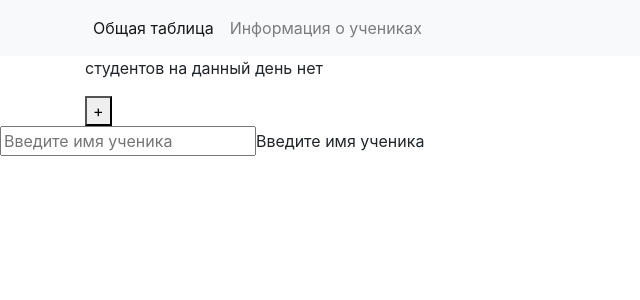
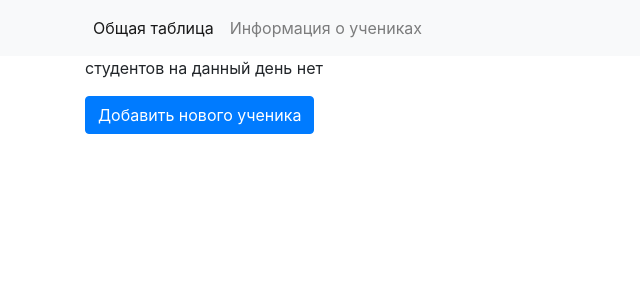
Before and after one commit to zhekablack97/crm-student, a React (Create React App) app: page / in a window 1280 px wide. Shown: the top 300 px of the page, without its empty margins (0-640 px from the left). Built offline with nearby package versions, Linux system fonts and the light colour scheme.

Commit message:
add components Modal bootstrap

```diff
--- a/src/components/FormAddStudent/FormAddStudent.tsx
+++ b/src/components/FormAddStudent/FormAddStudent.tsx
@@ -1,12 +1,15 @@
-import React, { useState } from 'react';
+import React, { useState } from 'react'
 import Modal from 'react-bootstrap/Modal'
+import Button from 'react-bootstrap/Button'
 interface FormAddStudentProps {
   onAdd(title:string): void
+  show: boolean
+  onHide: () => void
 }
 
 const FormAddStudent: React.FC<FormAddStudentProps> = props =>{
-
-  const [name, setName] = useState<string>('');
+  const {onAdd, show, onHide} = props
+  const [name, setName] = useState<string>('')
 
   const changeHandler = (event: React.ChangeEvent<HTMLInputElement>) => {
     setName(event.target.value)
@@ -14,17 +17,19 @@ const FormAddStudent: React.FC<FormAddStudentProps> = props =>{
 
   const keyPressHandler = (event: React.KeyboardEvent) => {
     if (event.key === 'Enter'){
-      props.onAdd(name)
+      onAdd(name)
       setName('')
     }
   }
 
+
   return(
-
+    <Modal show={show} onHide={onHide}>
+      <Modal.Header closeButton>
+        <Modal.Title>Добавте нового ученика</Modal.Title>
+      </Modal.Header>
+      <Modal.Body>
         <div>
-
-
-
           <input
             onChange={changeHandler}
             value={name}
@@ -37,6 +42,11 @@ const FormAddStudent: React.FC<FormAddStudentProps> = props =>{
             Введите имя ученика
           </label>
         </div>
+      </Modal.Body>
+      <Modal.Footer>
+        <Button onClick={onHide}>Close</Button>
+      </Modal.Footer>
+    </Modal>
   )
 }
 
--- a/src/components/ListStudents/ListStudents.tsx
+++ b/src/components/ListStudents/ListStudents.tsx
@@ -35,12 +35,10 @@ const ListStudents: React.FC<ListStudentsProps> = ({
               <span>{name}</span>
             </label>
             <input type="checkbox" id={String(id)} checked={checkStatus} onChange={() => handleToggle(id)} />
-            <Button />
-            <i onClick={() => onRemove(id)}> delete</i>
+            <Button onClick={() => onRemove(id)}>Удалить ученика</Button>
           </li>
         )
       })}
-
     </ul>
   )
 }
--- a/src/pages/StudentTabl.tsx
+++ b/src/pages/StudentTabl.tsx
@@ -2,7 +2,7 @@ import React, { useState, useEffect } from 'react';
 import FormAddStudent from '../components/FormAddStudent';
 import ListStudents from '../components/ListStudents';
 import { IStudent } from '../interfaces';
-import ButtonAdd from '../components/ButtonAdd';
+import Button from 'react-bootstrap/Button';
 
 export const StudentTablPage: React.FC = () => {
   const [students, setStudents] = useState<IStudent[]>([])
@@ -26,6 +26,9 @@ export const StudentTablPage: React.FC = () => {
     localStorage.setItem('students', JSON.stringify(students))
   },[students])
 
+  const [modalShow, setModalShow] = useState();
+
+
   const toggleHandler = (id:number) => {
     setStudents(prevStudentsState => {
       const students = prevStudentsState.map(student => {
@@ -40,14 +43,12 @@ export const StudentTablPage: React.FC = () => {
 
 
   const removeHandler = (id:number) => {
-
     const shoudRemove = window.confirm('Вы уверены что хотите удалить данного ученика ?')
-
     if (shoudRemove){
       setStudents(prev => prev.filter(student => student.id !== id ))
     }
+  }
 
-  }
 
 
   return(
@@ -59,10 +60,16 @@ export const StudentTablPage: React.FC = () => {
           onToggle={toggleHandler}
           onRemove={removeHandler}
           />
-        <ButtonAdd />
+        <Button
+          variant="primary"
+          onClick={() => setModalShow(true)}
+        >
+          Добавить нового ученика
+        </Button>
       </div>
-
       <FormAddStudent
+        show={modalShow}
+        onHide={() => setModalShow(false)}
         onAdd={addHandler}
       />
     </div>
```
Lines whose indentation alone changed are shown as unchanged.
